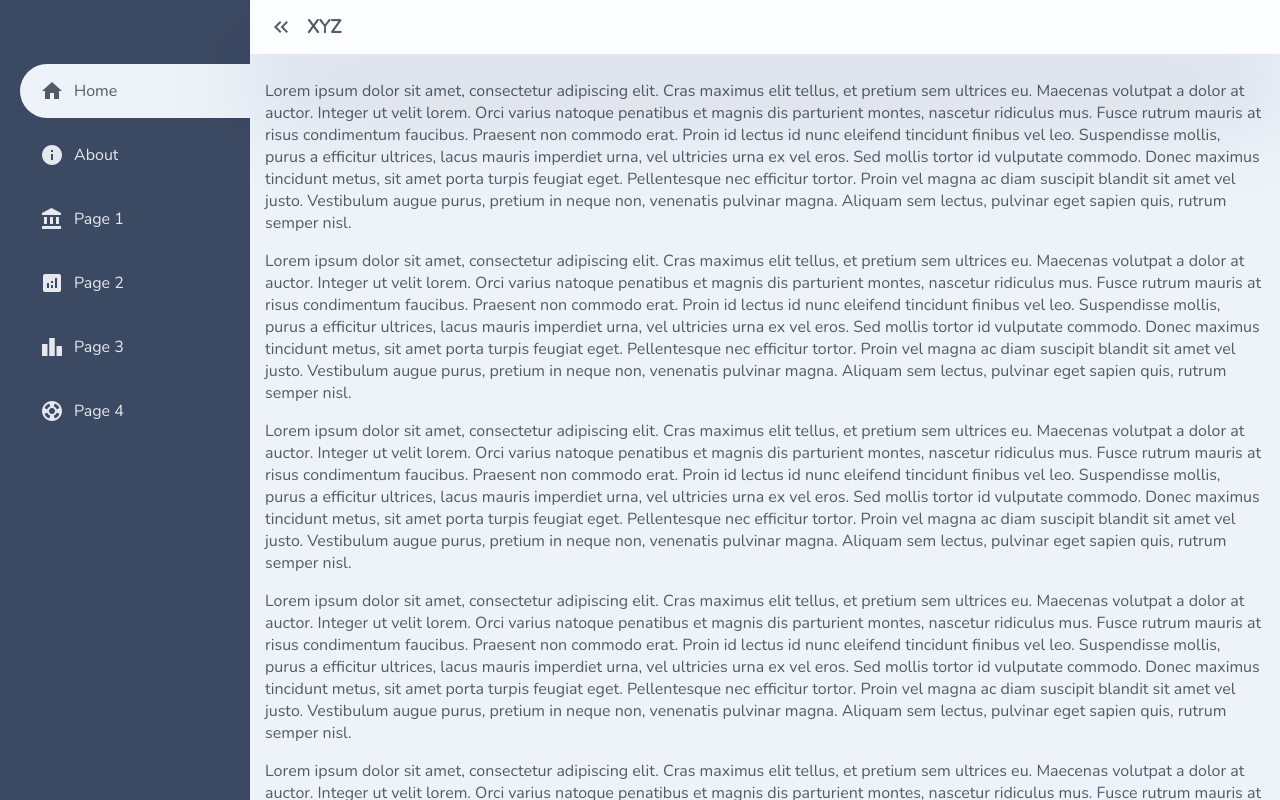
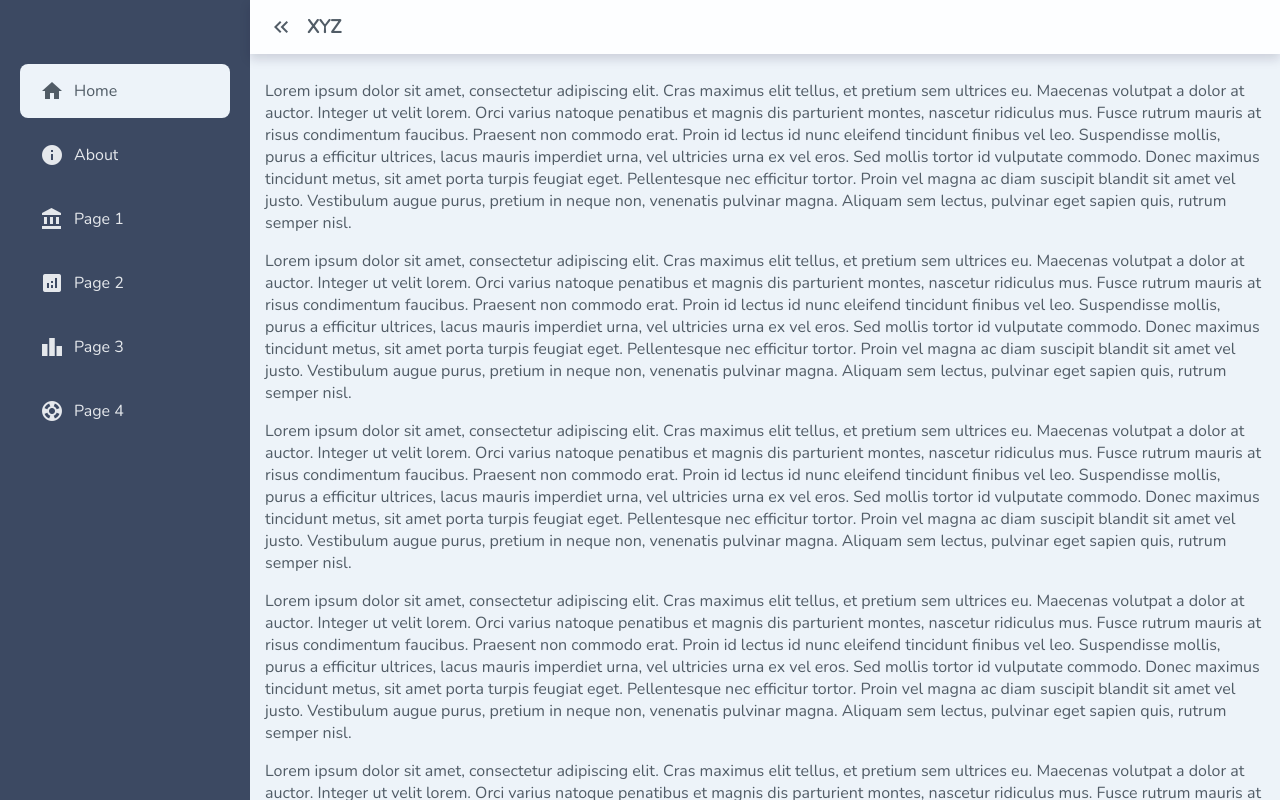
Before and after one commit to jenyashvartsman/angular-simple-layout, an Angular app: page /home in a window 1280 px wide. Built offline with nearby package versions, Linux system fonts and the light colour scheme.

Commit message:
layout small fixes

```diff
--- a/src/app/features/layout/portal/portal.component.html
+++ b/src/app/features/layout/portal/portal.component.html
@@ -1,4 +1,12 @@
 <div class="portal" [class.sidebar-open]="sidebarOpen">
+  <!-- header -->
+  <header class="app-header">
+    <em class="material-icons" (click)="sidebarOpen = !sidebarOpen">
+      keyboard_double_arrow_left
+    </em>
+    <h3>XYZ</h3>
+  </header>
+
   <!-- sidebar -->
   <nav class="app-sidebar">
     <ul>
@@ -11,17 +19,8 @@
     </ul>
   </nav>
 
-  <main>
-    <!-- header -->
-    <header class="app-header">
-      <em class="material-icons" (click)="sidebarOpen = !sidebarOpen">
-        keyboard_double_arrow_left
-      </em>
-      <h3>XYZ</h3>
-    </header>
-
-    <div class="container">
-      <router-outlet></router-outlet>
-    </div>
+  <!--  content-->
+  <main class="container">
+    <router-outlet></router-outlet>
   </main>
 </div>
--- a/src/app/features/layout/portal/portal.component.scss
+++ b/src/app/features/layout/portal/portal.component.scss
@@ -3,25 +3,18 @@
 $transition-speed: 500ms;
 
 .portal {
-  min-height: 100vh;
   position: relative;
 
-  > main {
-    > .container {
+  > main.container {
     position: fixed;
     overflow-y: auto;
     top: $header-height;
     left: $sidebar-width;
     right: 0;
     bottom: 0;
-
-      /*margin-top: $header-height;
-      margin-left: $sidebar-width;*/
-
     background-color: $theme-container-bg;
     padding: 10px 15px;
     transition: left $transition-speed;
-    }
   }
 
   .app-header {
@@ -36,7 +29,7 @@ $transition-speed: 500ms;
     align-items: center;
     transition: left $transition-speed;
     z-index: 2;
-    box-shadow: rgba(17, 12, 46, 0.15) 0 48px 100px 0;
+    box-shadow: rgb(17 12 46 / 15%) 0 5px 10px 0;
 
     em {
       cursor: pointer;
@@ -44,6 +37,7 @@ $transition-speed: 500ms;
       padding: 4px;
       transition: transform .5s;
       margin-right: 10px;
+      font-size: 24px;
 
       &:hover {
         background-color: $theme-container-bg;
@@ -57,32 +51,31 @@ $transition-speed: 500ms;
     width: $sidebar-width;
     height: 100vh;
     background-color: $theme-sidebar-bg;
-    transition: rotate $transition-speed, width $transition-speed;
-    flex-shrink: 0;
+    transition: width $transition-speed;
+    overflow-y: auto;
 
     /* nav list */
     ul {
       margin: 0;
       list-style-type: none;
-      padding-top: $header-height;
-      padding-left: 20px;
+      padding: $header-height 20px;
 
       li a {
         margin: 10px 0;
         padding: 15px 20px;
-        border-bottom-left-radius: 32px;
-        border-top-left-radius: 32px;
+        border-radius: 8px;
         color: $sidebar-color;
         text-decoration: none;
         display: flex;
         align-items: center;
 
         em {
-          margin-right: 10px;
+          font-size: 24px;
         }
 
         span {
-          transition: all $transition-speed ease-in-out;
+          margin-left: 10px;
+          transition: opacity $transition-speed ease-in-out;
           opacity: 1;
           height: 100%;
           overflow: hidden;
@@ -114,7 +107,7 @@ $transition-speed: 500ms;
     .app-header {
       left: $sidebar-width-small;
 
-      em  {
+      em {
         transform: rotate(180deg);
       }
     }
@@ -130,10 +123,8 @@ $transition-speed: 500ms;
       }
     }
 
-    > main {
-      > .container {
+    > main.container {
       left: $sidebar-width-small;
     }
   }
 }
-}
```
Lines whose indentation alone changed are shown as unchanged.
